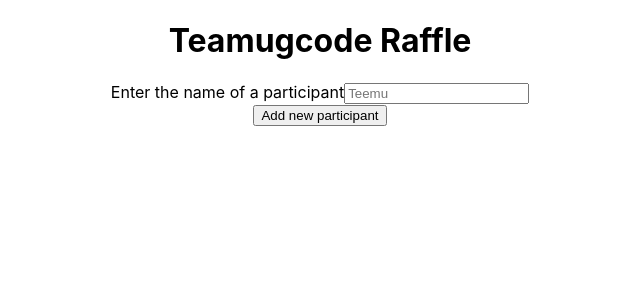
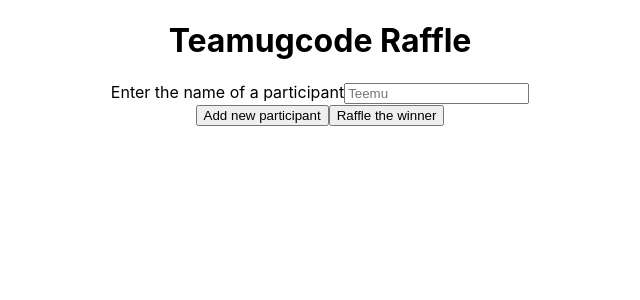
Before and after one commit to teamugcode/teamugcode-raffle, a React (Create React App) app: page / in a window 1280 px wide. Shown: the top 300 px of the page, without its empty margins (320-960 px from the left). Built offline with nearby package versions, Linux system fonts and the light colour scheme.

Commit message:
Add raffle button and helper function to raffle the winner

```diff
--- a/src/App.js
+++ b/src/App.js
@@ -3,6 +3,7 @@ import Title from "./components/Title";
 import NameInput from "./components/NameInput";
 import AddParticipantButton from "./components/AddParticipantButton";
 import React, { useState } from "react";
+import RaffleButton from "./components/RaffleButton";
 
 function App() {
     const inputRef = React.createRef();
@@ -21,6 +22,10 @@ function App() {
                 participants={participants}
                 setParticipants={setParticipants}
             />
+            <RaffleButton
+                participants={participants}
+                text="Raffle the winner"
+            />
         </div>
     );
 }
--- /dev/null
+++ b/src/components/Helpers.js
@@ -0,0 +1,13 @@
+export const raffleOneItemFromArray = (participantsArray) => {
+    if (!participantsArray) {
+        return null;
+    }
+
+    if (participantsArray.length < 1) {
+        return null;
+    }
+
+    const winnerItem =
+        participantsArray[Math.floor(Math.random() * participantsArray.length)];
+    return winnerItem;
+};
--- /dev/null
+++ b/src/components/RaffleButton.js
@@ -0,0 +1,23 @@
+import React from "react";
+import { raffleOneItemFromArray } from "./Helpers";
+
+const RaffleButton = (props) => {
+    const handleRaffleButtonClick = () => {
+        if (!props?.participants) {
+            return;
+        }
+
+        const winner = raffleOneItemFromArray(props.participants);
+
+        if (winner) {
+            alert(`We have a winner ${winner}`);
+        }
+    };
+    return (
+        <button onClick={handleRaffleButtonClick} className="RaffleButton">
+            {props.text}
+        </button>
+    );
+};
+
+export default RaffleButton;
```
